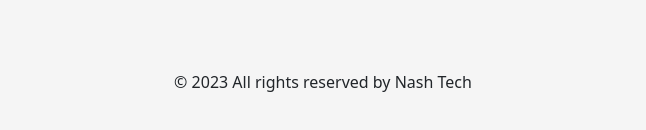
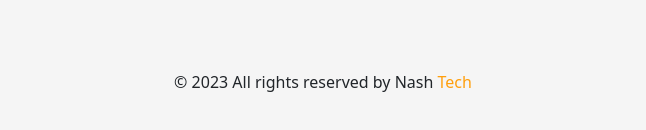
Before and after one commit to yuda775/Pempek-Project, a JavaScript app: page / in a window 1280 px wide. Shown: the part 5435-5565 px from the top of the page, without its empty margins (317-963 px from the left). Built offline with nearby package versions, Linux system fonts and the light colour scheme.

Commit message:
edit footer

```diff
--- a/src/components/Footer.vue
+++ b/src/components/Footer.vue
@@ -5,11 +5,9 @@
 <template>
     <div class="footer-content">
         <img class="logo" src="./icons/pempek.png" alt="brand-logo" width="125">
-        <i class="icon" src="./icons/facebook.png" width="125"></i>
-        <i class="icon" src="./icons/instagram.png"></i>
-        <i class="icon" src="./icons/email.png"></i>
+        <i class="icon" src="./icons/facebook.png"  width="125"></i>
         <p class="alamat">Unnamed Road, Nagrak, Kec. Cangkuang, Kabupaten Bandung, Jawa Barat 40238</p>
-        <p>&copy; {{ currentYear }} All rights reserved by Nash Tech</p>
+        <p>&copy; {{ currentYear }} All rights reserved by Nash<span class="kuning"> Tech</span></p>
     </div>
     <div class="vectorfooter">
         <vectorfooter />
@@ -45,6 +43,10 @@
     bottom: 4000px;
 }
 
+.kuning{
+    color: var(--primary-color);
+}
+
 .logo {
     margin-top: 300px;
     position: absolute;
```
